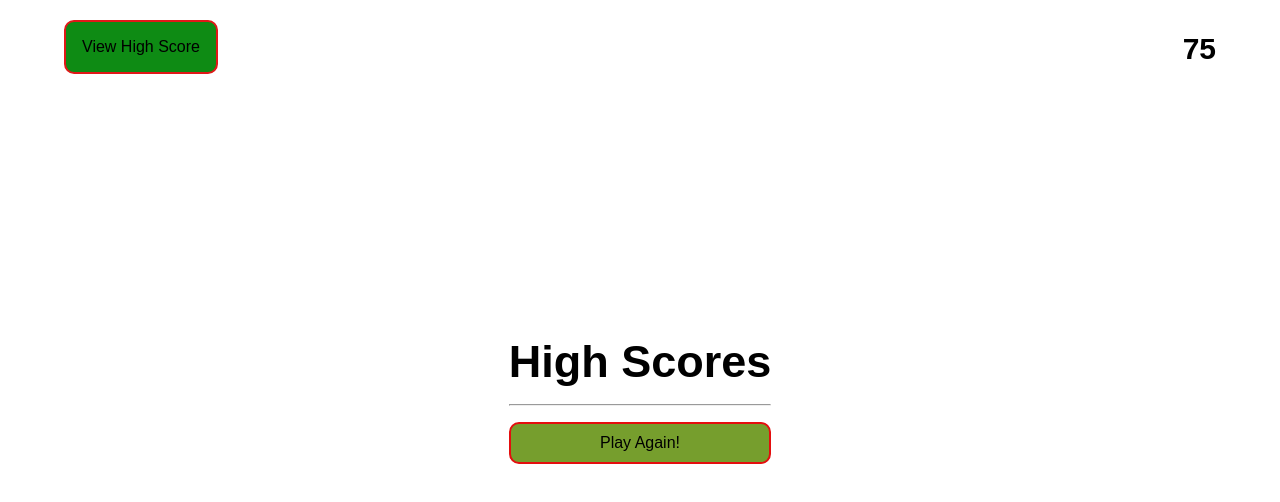
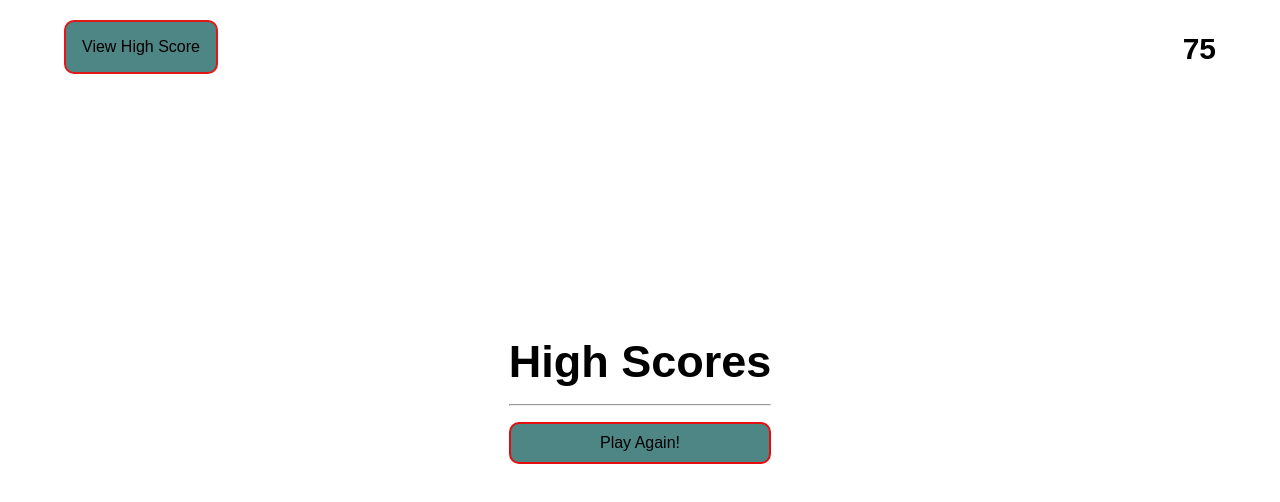
Before and after one commit to 007krm/code-quiz-homework, a plain HTML site: page index.html in a window 1280 px wide. Both pictures are taken after a click on the button "View High Score". Drawn offline with Linux system fonts and the light colour scheme.

Commit message:
changed css

```diff
--- a/style.css
+++ b/style.css
@@ -26,7 +26,7 @@ li {
 .btn {
   padding: 16px 16px;
   outline: none;
-  background-color: #0e8b14;
+  background-color: rgb(78, 133, 133);
   font-size: 16px;
   border: 2px solid rgb(224, 24, 24);
   transition: all 0.5s ease;
@@ -36,7 +36,7 @@ li {
 .btn-secondary {
   padding: 10px 16px;
   outline: none;
-  background-color: rgb(118, 158, 45);
+  background-color: rgb(78, 133, 133);
   font-size: 16px;
   border: 2px solid rgb(228, 14, 14);
   transition: all 0.3s ease;
```
Also changed, not shown: 1 other file.
